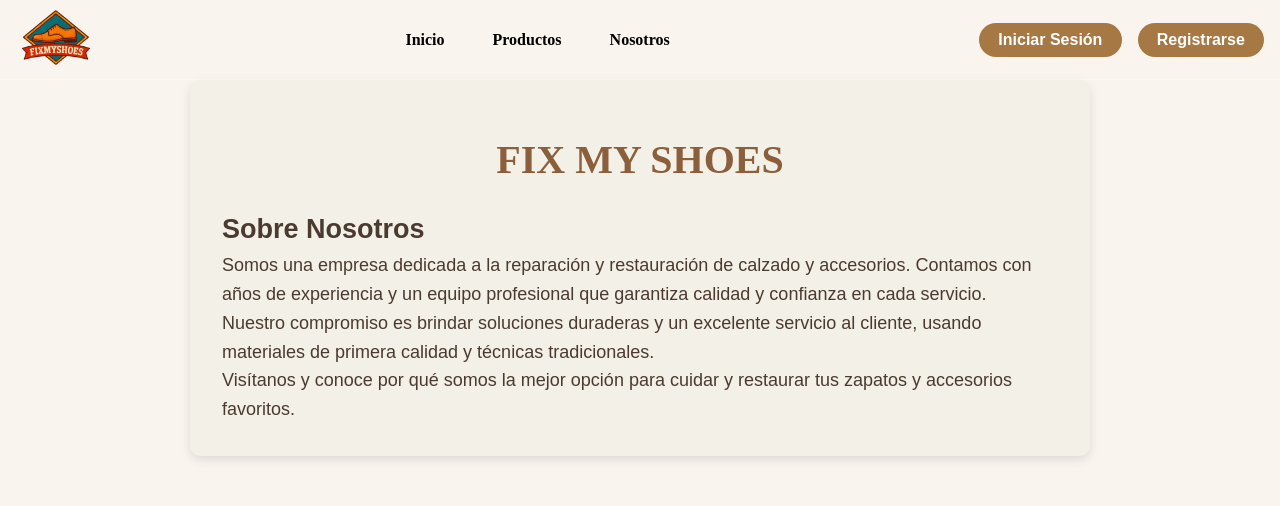
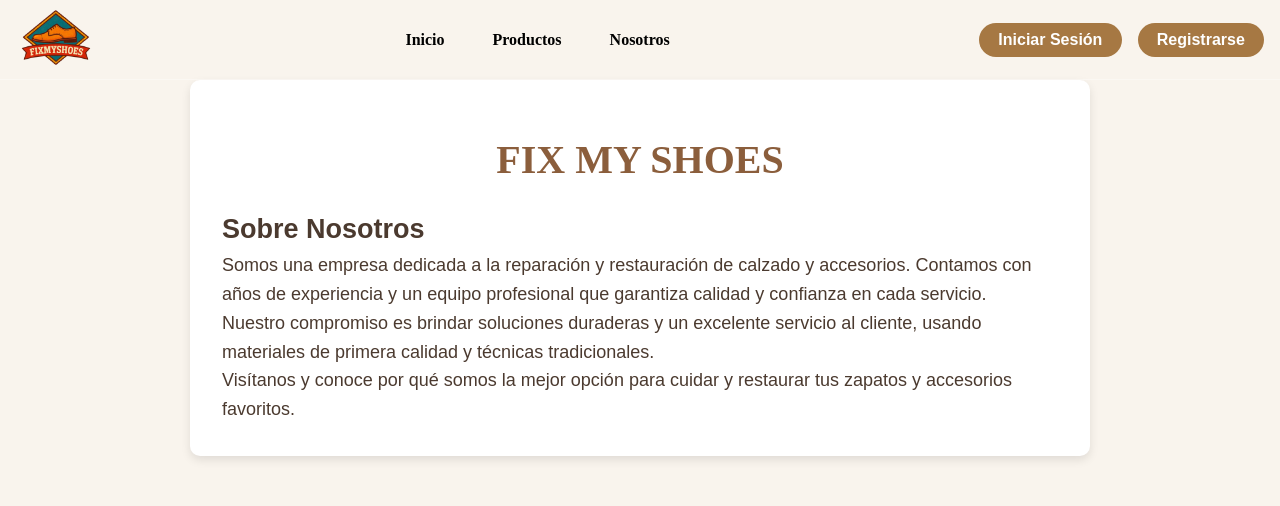
Before and after one commit to Samaeeeel/react_fixmyshoes, a React (Create React App) app: page /nosotros in a window 1280 px wide. Shown: the top 506 px of the page. Built offline with nearby package versions, Linux system fonts and the light colour scheme; a web font is replaced by a local one.

Commit message:
nosotros

```diff
--- a/src/styles/style.css
+++ b/src/styles/style.css
@@ -375,7 +375,7 @@ header .logo{
 
 /* Estilo sección Sobre Nosotros */
 .about-us {
-    background: #f3f0e7;  /* color suave */
+    background: #ffffff;  /* color suave */
     padding: 2rem 2.5rem;
     border-radius: 10px;
     box-shadow: 0 4px 10px rgb(0 0 0 / 0.1);
```
